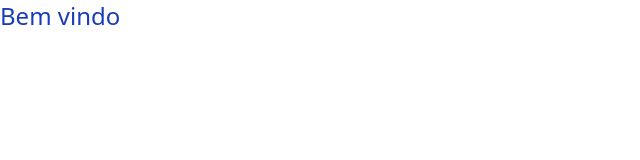
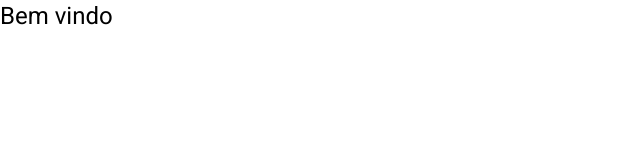
Before and after one commit to mercadoeletronico/frontend-challenge, a Vue app: page / in a window 1280 px wide. Shown: the top 160 px of the page, without its empty margins (0-640 px from the left). Built offline with nearby package versions, Linux system fonts and the light colour scheme.

Commit message:
chore: add roboto font

```diff
--- a/index.html
+++ b/index.html
@@ -1,13 +1,21 @@
 <!doctype html>
 <html lang="en">
+
 <head>
   <meta charset="UTF-8" />
   <link rel="icon" type="image/svg+xml" href="/vite.svg" />
   <meta name="viewport" content="width=device-width, initial-scale=1.0" />
+  <link rel="preconnect" href="https://fonts.googleapis.com">
+  <link rel="preconnect" href="https://fonts.gstatic.com" crossorigin>
+  <link href="https://fonts.googleapis.com/css2?family=Roboto:ital,wght@0,100..900;1,100..900&display=swap"
+    rel="stylesheet">
+
   <title>Vite + Vue</title>
 </head>
+
 <body>
   <div id="app"></div>
   <script type="module" src="/src/main.js"></script>
 </body>
+
 </html>
--- a/src/pages/PageHome.vue
+++ b/src/pages/PageHome.vue
@@ -1,5 +1,6 @@
 <template>
   <main>
-    <h1 class="text-2xl text-blue-800">Bem vindo</h1>
+    <h1 class="text-2xl ">Bem vindo</h1>
+
   </main>
 </template>
--- a/src/style.css
+++ b/src/style.css
@@ -1,7 +1,7 @@
 @import "tailwindcss";
 
 :root {
-  font-family: system-ui, Avenir, Helvetica, Arial, sans-serif;
+  font-family: "Roboto", sans-serif;
 }
 
 a {
```
Lines whose indentation alone changed are shown as unchanged.
